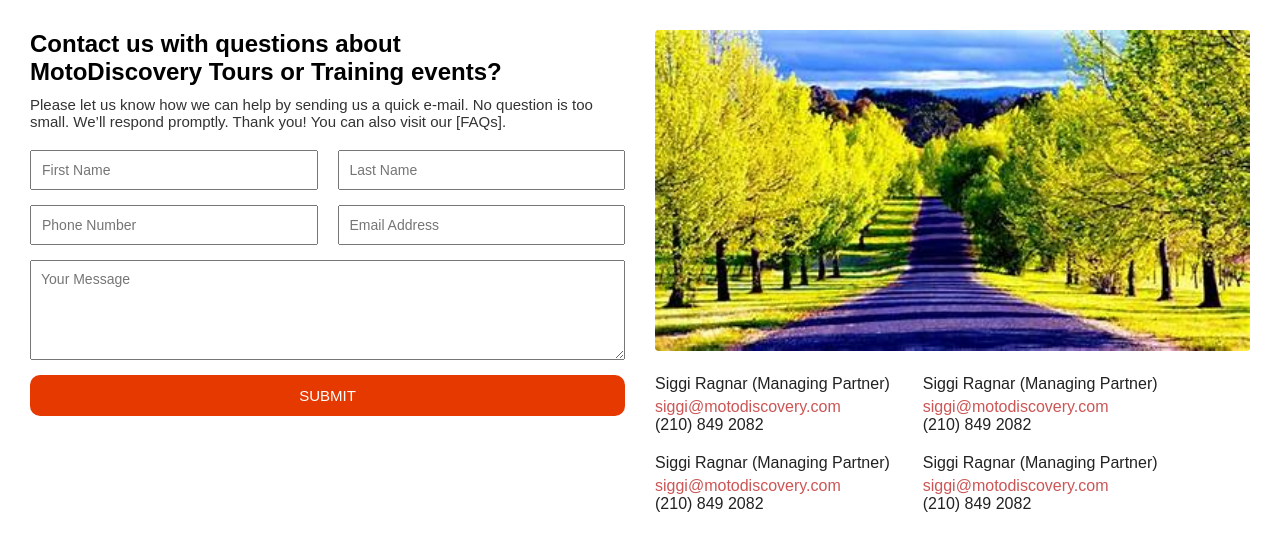
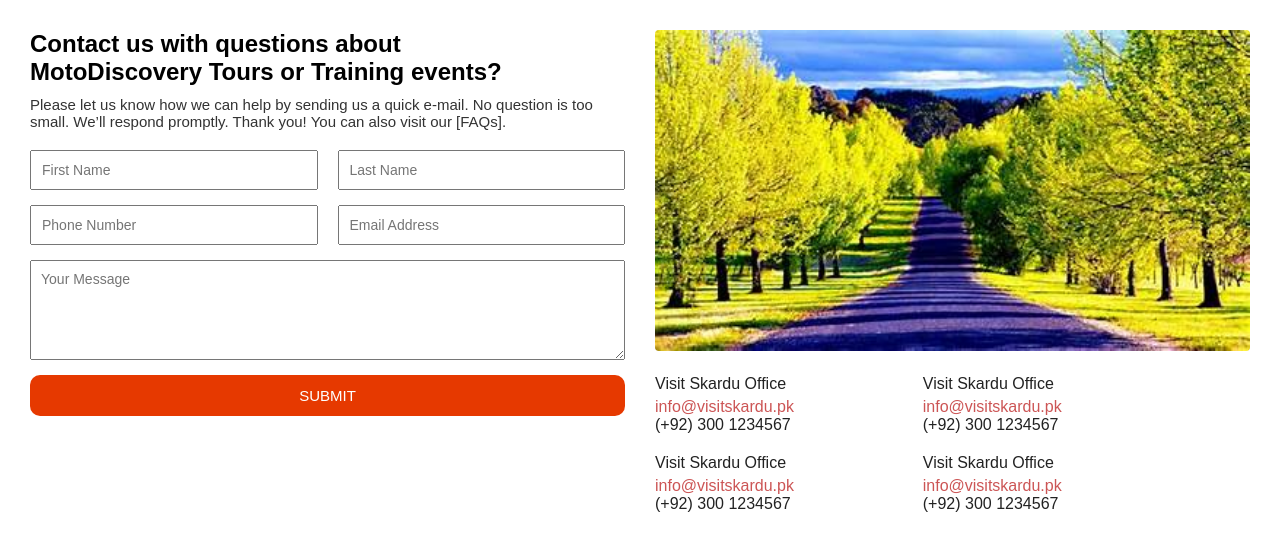
Before and after one commit to mujtaba-hassan0/AXOON_FD_04, a plain HTML site: page FD_04/index.html in a window 1280 px wide. Drawn offline with Linux system fonts and the light colour scheme.

Commit message:
index.html

```diff
--- a/FD_04/index.html
+++ b/FD_04/index.html
@@ -4,7 +4,7 @@
 <head>
   <meta charset="UTF-8" />
   <meta name="viewport" content="width=device-width, initial-scale=1.0" />
-  <title>Contact Us</title>
+  <title>Contact Us | MotoDiscovery</title>
  <link rel="stylesheet" href="style.css">
 </head>
 <body>
@@ -34,24 +34,24 @@
       <!-- Repeat contact details as per reference -->
      <div class="contact-description">
       <div class="contact-entry">
-        <span>Siggi Ragnar (Managing Partner)</span>
-        <a href="mailto:siggi@motodiscovery.com">siggi@motodiscovery.com</a><br />
-        <span>(210) 849 2082</span>
+     <span>Visit Skardu Office</span>
+        <a href="mailto:siggi@motodiscovery.com">info@visitskardu.pk</a><br />
+        <span>(+92) 300 1234567</span>
       </div>
       <div class="contact-entry">
-        <span>Siggi Ragnar (Managing Partner)</span>
-        <a href="mailto:siggi@motodiscovery.com">siggi@motodiscovery.com</a><br />
-        <span>(210) 849 2082</span>
+        <span>Visit Skardu Office</span>
+        <a href="mailto:siggi@motodiscovery.com">info@visitskardu.pk</a><br />
+        <span>(+92) 300 1234567</span>
       </div>
       <div class="contact-entry">
-        <span>Siggi Ragnar (Managing Partner)</span>
-        <a href="mailto:siggi@motodiscovery.com">siggi@motodiscovery.com</a><br />
-        <span>(210) 849 2082</span>
+      <span>Visit Skardu Office</span>
+        <a href="mailto:siggi@motodiscovery.com">info@visitskardu.pk</a><br />
+        <span>(+92) 300 1234567</span>
       </div>
       <div class="contact-entry">
-        <span>Siggi Ragnar (Managing Partner)</span>
-        <a href="mailto:siggi@motodiscovery.com">siggi@motodiscovery.com</a><br />
-        <span>(210) 849 2082</span>
+        <span>Visit Skardu Office</span>
+        <a href="mailto:siggi@motodiscovery.com">info@visitskardu.pk</a><br />
+        <span>(+92) 300 1234567</span>
         </div>
       </div>
     </div>
```
